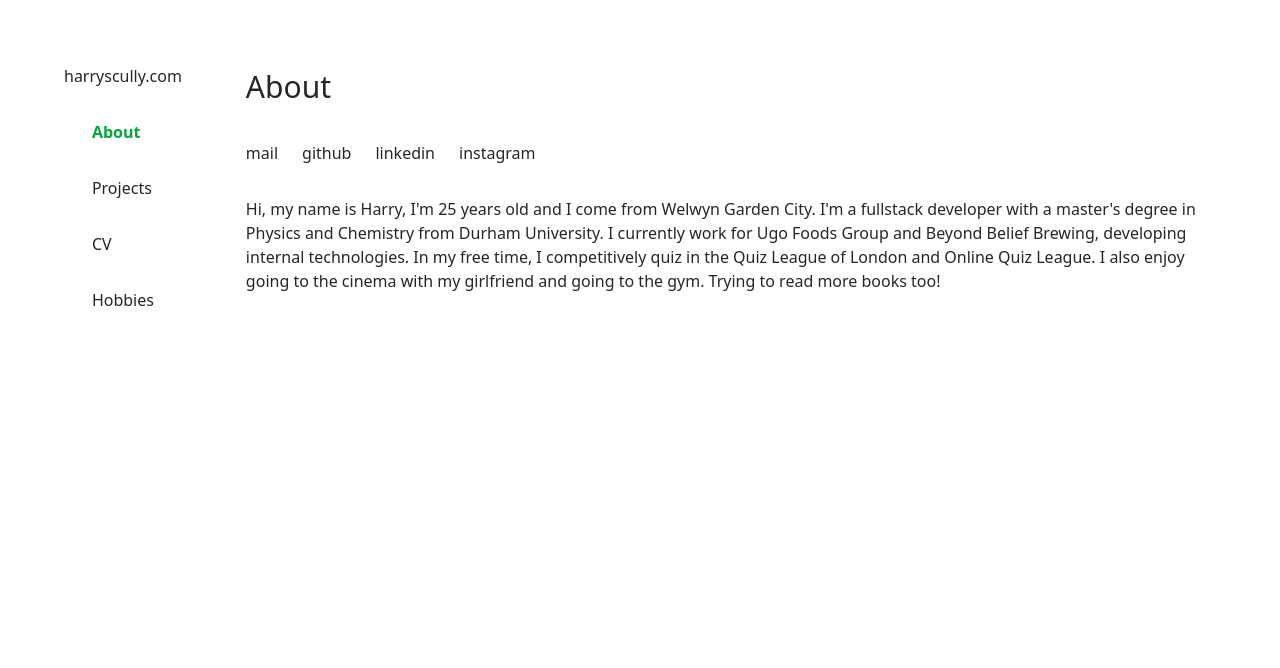
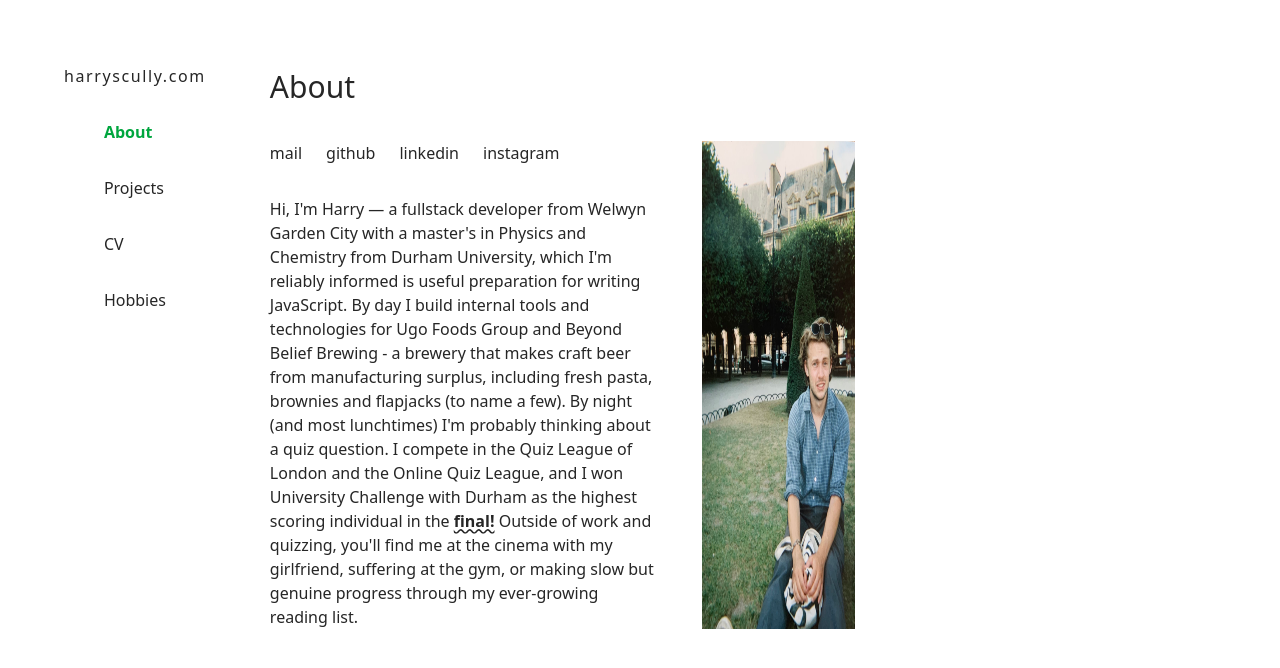
Before and after one commit to harryscully/portfolio, a Next.js app: page / in a window 1280 px wide. Shown: the top 668 px of the page. Built offline with nearby package versions, Linux system fonts and the light colour scheme.

Commit message:
Improve about page content

```diff
--- a/src/app/layout.tsx
+++ b/src/app/layout.tsx
@@ -1,5 +1,5 @@
 import "./globals.css";
-import Navbar from "./components/Navbar"
+import Navbar from "@/components/Navbar"
 
 export default function RootLayout({
   children,
@@ -11,7 +11,12 @@ export default function RootLayout({
       <body className="text-neutral-800">
         <div className="m-16 flex gap-16">
           <div className="flex flex-col gap-8 items-center">
-            <a href="/">harryscully.com</a>
+            <a
+              className="tracking-widest"
+              href="/"
+            >
+              harryscully.com
+            </a>
             <Navbar />
           </div>
           {children}
--- a/src/app/page.tsx
+++ b/src/app/page.tsx
@@ -1,8 +1,11 @@
+import profilePic from "../../public/me.jpg"
+import Image from "next/image"
+
 const links = [
-  {href: "mailto:harrywscully9@gmail.com", label: "mail"},
-  {href: "https://github.com/harryscully", label: "github"},
-  {href: "https://www.linkedin.com/in/harry-scully/", label: "linkedin"},
-  {href: "https://www.instagram.com/harrywscully/", label: "instagram"}
+  { href: "mailto:harrywscully9@gmail.com", label: "mail" },
+  { href: "https://github.com/harryscully", label: "github" },
+  { href: "https://www.linkedin.com/in/harry-scully/", label: "linkedin" },
+  { href: "https://www.instagram.com/harrywscully/", label: "instagram" }
 ]
 
 export default function Home() {
@@ -22,13 +25,19 @@ export default function Home() {
   )
 
   return (
-    <div className="flex flex-col gap-8">
+    <div className="flex flex-col w-2/3 gap-8">
       <h1>About</h1>
-      <ul className="flex gap-6">
-        {linkElements}
-      </ul>
-      <p>Hi, my name is Harry, I'm 25 years old and I come from Welwyn Garden City. I'm a fullstack developer with a master's degree in Physics and Chemistry from Durham University. I currently work for Ugo Foods Group and Beyond Belief Brewing, developing internal technologies. In my free time, I competitively quiz in the Quiz League of London and Online Quiz League. I also enjoy going to the cinema with my girlfriend and going to the gym. Trying to read more books too!
-      </p>
+      <div className="flex gap-12 justify-start">
+        <div className="flex flex-col gap-8 w-1/2">
+          <ul className="flex gap-6">
+            {linkElements}
+          </ul>
+          <p>
+            Hi, I'm Harry — a fullstack developer from Welwyn Garden City with a master's in Physics and Chemistry from Durham University, which I'm reliably informed is useful preparation for writing JavaScript. By day I build internal tools and technologies for Ugo Foods Group and Beyond Belief Brewing - a brewery that makes craft beer from manufacturing surplus, including fresh pasta, brownies and flapjacks (to name a few). By night (and most lunchtimes) I'm probably thinking about a quiz question. I compete in the Quiz League of London and the Online Quiz League, and I won University Challenge with Durham as the highest scoring individual in the <a target="_blank" className="font-semibold underline decoration-wavy hover:text-yellow-400 transition-all duration-200" href="https://www.youtube.com/watch?v=5zeIHCfC2Vk">final!</a> Outside of work and quizzing, you'll find me at the cinema with my girlfriend, suffering at the gym, or making slow but genuine progress through my ever-growing reading list.
+          </p>
+        </div>
+        <Image className="w-1/5" src={profilePic} alt="me" />
+      </div>
     </div>
   );
 }
```
Also changed, not shown: public/me.jpg (added), src/components/Navbar.tsx (renamed from src/app/components/Navbar.tsx).
